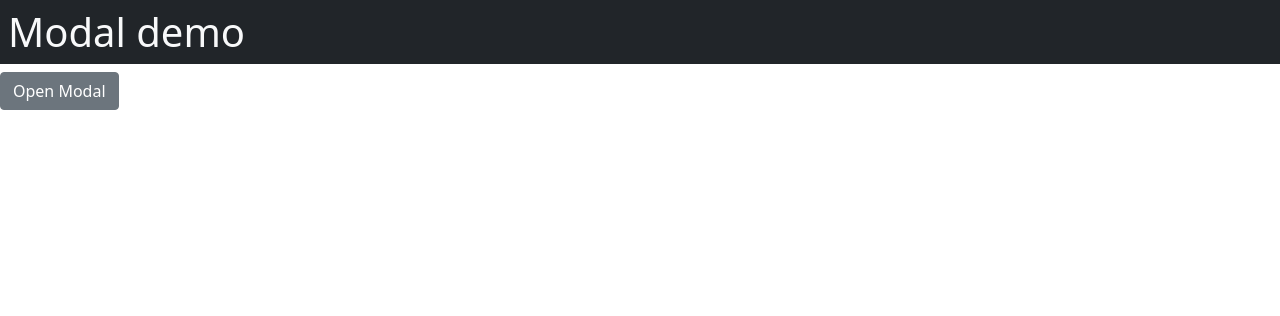
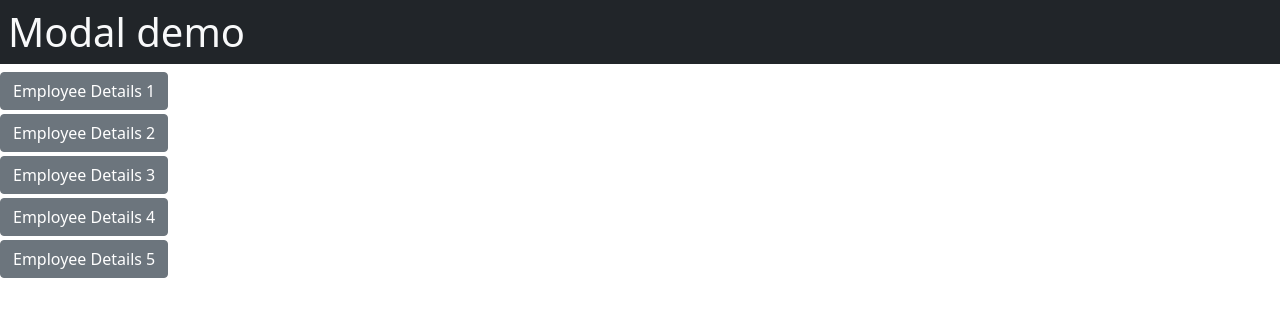
Before and after one commit to suryapampana/react-app3, a React (Create React App) app: page / in a window 1280 px wide. Shown: the top 316 px of the page. Built offline with nearby package versions, Linux system fonts and the light colour scheme.

Commit message:
modal Show

```diff
--- a/src/App.js
+++ b/src/App.js
@@ -11,9 +11,14 @@ function App() {
     <div>
       <h1 className="bg-dark text-light p-2">Modal demo</h1>
 
-      <Button variant="secondary" onClick={() => displayModal()}>
-        Open Modal
-      </Button>
+      {[1, 2, 2, 3, 4].map((item, index) => (
+        <div className="mb-1" key={index}>
+          <Button variant="secondary" onClick={() => displayModal()}>
+            Employee Details {index + 1}
+          </Button>
+        </div>
+      ))}
+
       <MyVerticallyCenteredModal
         show={modalShow}
         onHide={() => setModalShow(false)}
```
